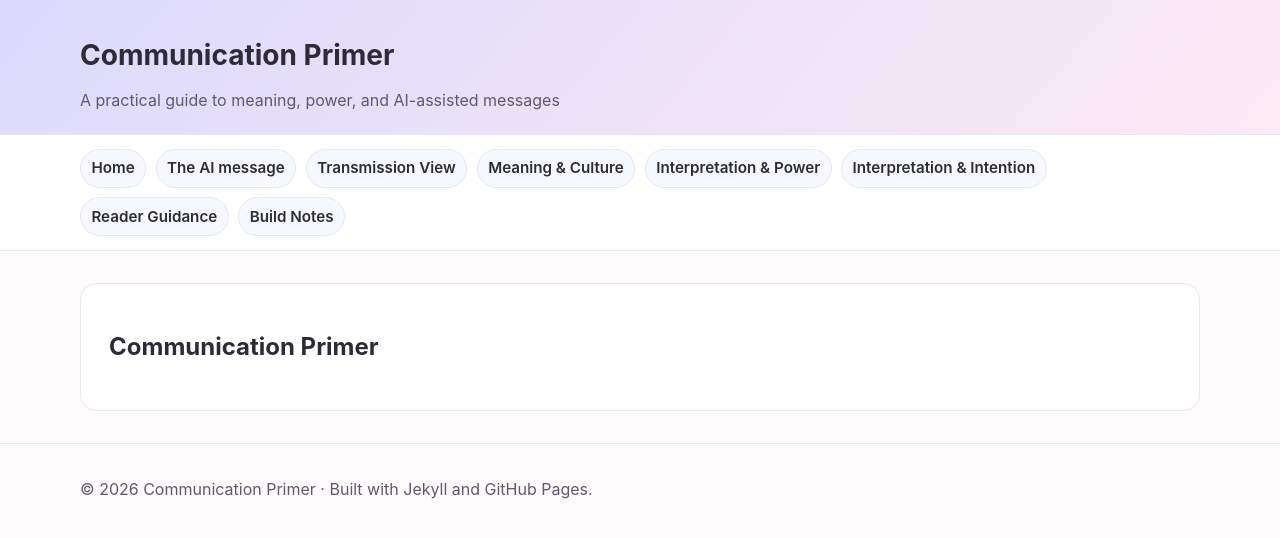
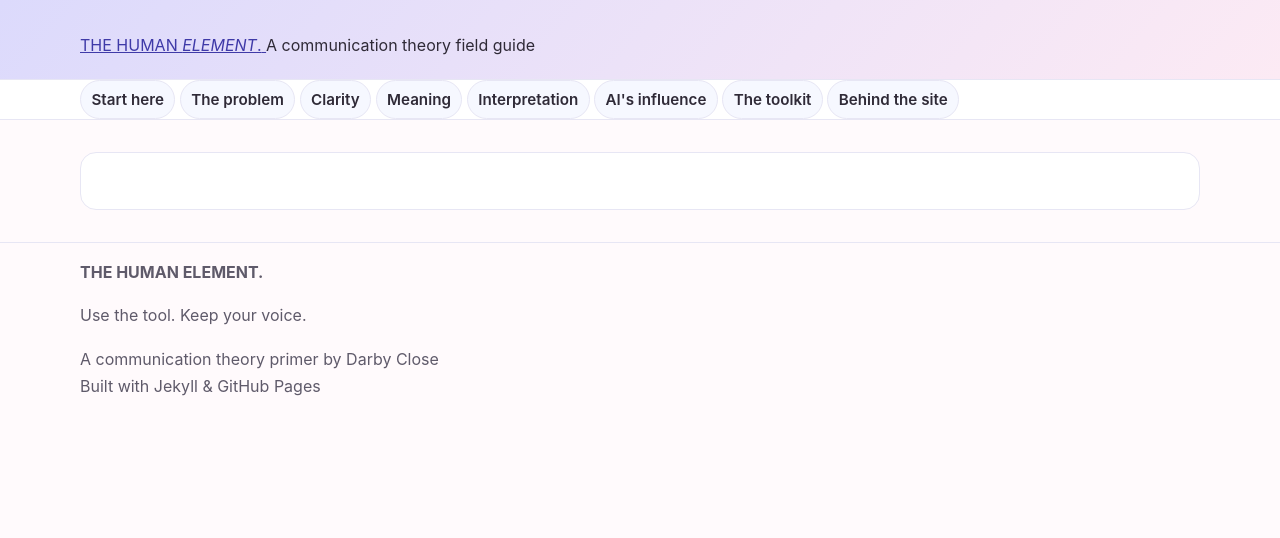
Before and after one commit to Darbyclose/comm-primer, a Jekyll site: the page built from index.md, in a window 1280 px wide. Shown: the top 538 px of the page. Built offline with Jekyll 4.4.1, drawn with Linux system fonts in a browser that asks for light colours.

Commit message:
Revise HTML layout with updated meta and header content

```diff
--- a/_layouts/default.html
+++ b/_layouts/default.html
@@ -1,48 +1,66 @@
+
 <!DOCTYPE html>
 <html lang="en">
 <head>
-    <meta charset="utf-8" />
-    <meta name="viewport" content="width=device-width, initial-scale=1" />
-    <title>{% if page.title %}{{ page.title }} | {{ site.title }}{% else %}{{ site.title }}{% endif %}</title>
-    <meta name="description" content="{{ page.excerpt | strip_html | strip_newlines | truncate: 155 | default: site.description }}" />
-    <link rel="stylesheet" href="{{ '/assets/css/style.css' | relative_url }}" />
+  <meta charset="utf-8">
+  <meta name="viewport" content="width=device-width, initial-scale=1">
+  <title>{% if page.title %}{{ page.title }} | {% endif %}{{ site.title }}</title>
+  <meta name="description" content="A practical guide to AI, creativity, and human connection through communication theory.">
+  <link rel="preconnect" href="https://fonts.googleapis.com">
+  <link rel="preconnect" href="https://fonts.gstatic.com" crossorigin>
+  <link href="https://fonts.googleapis.com/css2?family=DM+Sans:wght@400;500;600;700&family=DM+Serif+Display:ital@0;1&display=swap" rel="stylesheet">
+  <link rel="stylesheet" href="{{ '/assets/css/style.css' | relative_url }}">
   {% seo %}
 </head>
 <body>
-    <a class="skip-link" href="#main-content">Skip to main content</a>
+  <a class="skip-link" href="#main-content">Skip to content</a>
 
-    <header class="site-header" role="banner" aria-label="Site header">
-      <div class="container">
-        <p class="site-title"><a href="{{ '/' | relative_url }}">{{ site.title }}</a></p>
-        <p class="site-subtitle">A practical guide to meaning, power, and AI-assisted messages</p>
+  <header class="site-header">
+    <div class="container header-inner">
+      <a class="brand" href="{{ '/' | relative_url }}">
+        THE HUMAN <em>ELEMENT</em><span class="brand-dot">.</span>
+      </a>
+      <span class="header-note">A communication theory field guide</span>
     </div>
   </header>
 
-    <nav class="site-nav" role="navigation" aria-label="Primary">
-      <div class="container">
-        <ul>
-          <li><a href="{{ '/' | relative_url }}">Home</a></li>
-          <li><a href="{{ '/ai-assisted-message/' | relative_url }}">The AI message</a></li>
-          <li><a href="{{ '/transmission-view-and-its-limits/' | relative_url }}">Transmission View</a></li>
-          <li><a href="{{ '/meaning-and-culture/' | relative_url }}">Meaning & Culture</a></li>
-          <li><a href="{{ '/interpretation-and-power/' | relative_url }}">Interpretation & Power</a></li>
-          <li><a href="{{ '/interpretation-and-intention/' | relative_url }}">Interpretation & Intention</a></li>
-          <li><a href="{{ '/what-the-reader-should-do/' | relative_url }}">Reader Guidance</a></li>
-          <li><a href="{{ '/how-i-built-this-site/' | relative_url }}">Build Notes</a></li>
-        </ul>
+  <nav class="site-nav" aria-label="Main navigation">
+    <div class="container nav-scroll">
+      <a href="{{ '/' | relative_url }}">Start here</a>
+      <a href="{{ '/ai-assisted-message/' | relative_url }}">The problem</a>
+      <a href="{{ '/transmission-view-and-its-limits/' | relative_url }}">Clarity</a>
+      <a href="{{ '/meaning-and-culture/' | relative_url }}">Meaning</a>
+      <a href="{{ '/interpretation-and-power/' | relative_url }}">Interpretation</a>
+      <a href="{{ '/interpretation-and-intention/' | relative_url }}">AI's influence</a>
+      <a href="{{ '/what-the-reader-should-do/' | relative_url }}">The toolkit</a>
+      <a href="{{ '/how-i-built-this-site/' | relative_url }}">Behind the site</a>
     </div>
   </nav>
 
-    <main id="main-content" class="container" role="main" aria-label="Main content">
-      <article aria-labelledby="page-title">
-        <h1 id="page-title">{{ page.title }}</h1>
+  <main id="main-content" class="container main-content">
+    {% unless page.url == '/' %}
+      <div class="eyebrow">THE HUMAN ELEMENT / FIELD NOTES</div>
+    {% endunless %}
+
+    <article class="page-content {% if page.url == '/' %}home-content{% endif %}">
+      {% unless page.url == '/' %}
+        <h1 class="page-title">{{ page.title }}</h1>
+      {% endunless %}
       {{ content }}
     </article>
   </main>
 
-    <footer class="site-footer" role="contentinfo" aria-label="Site footer">
-      <div class="container">
-        <p>© {{ 'now' | date: '%Y' }} {{ site.title }} · Built with Jekyll and GitHub Pages.</p>
+  <footer class="site-footer">
+    <div class="container footer-inner">
+      <div>
+        <strong>THE HUMAN ELEMENT.</strong>
+        <p>Use the tool. Keep your voice.</p>
+      </div>
+      <div>
+        A communication theory primer by Darby Close
+        <br>
+        Built with Jekyll &amp; GitHub Pages
+      </div>
     </div>
   </footer>
 </body>
```
Lines whose indentation alone changed are shown as unchanged.
